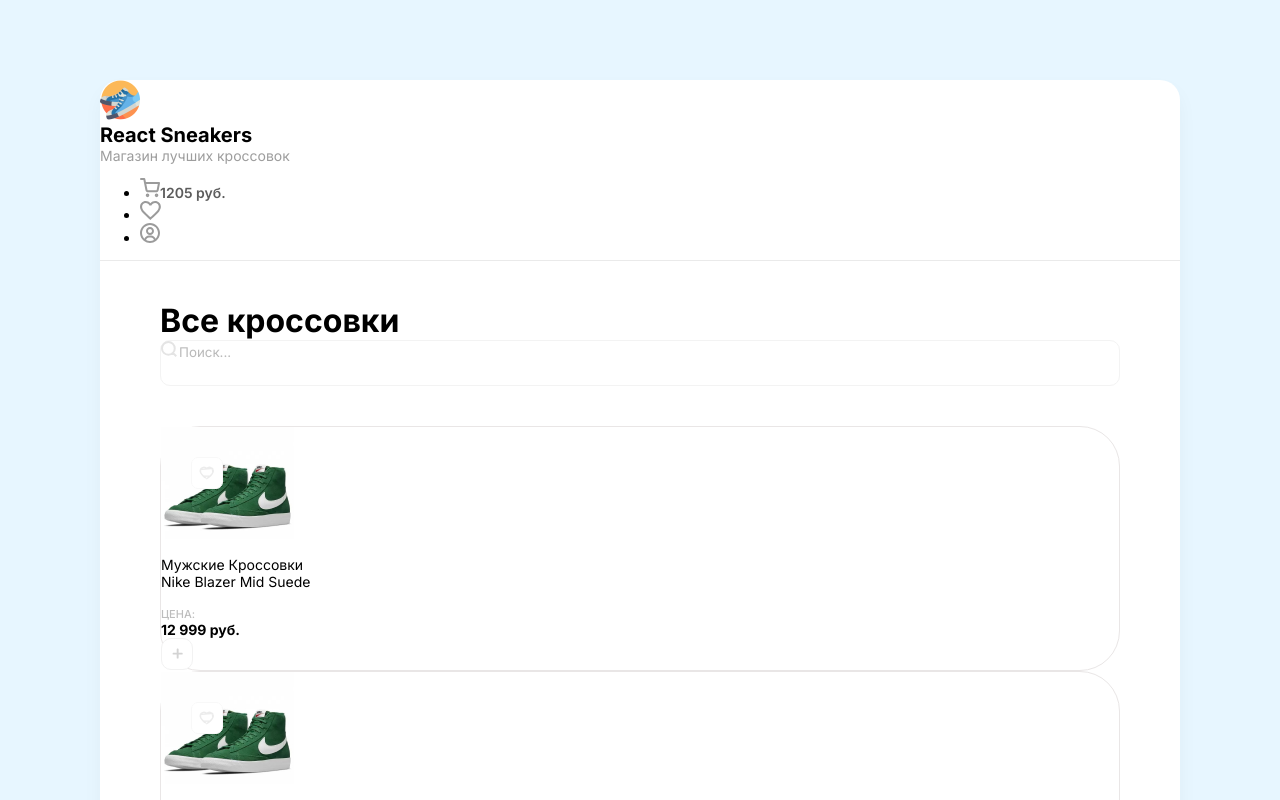
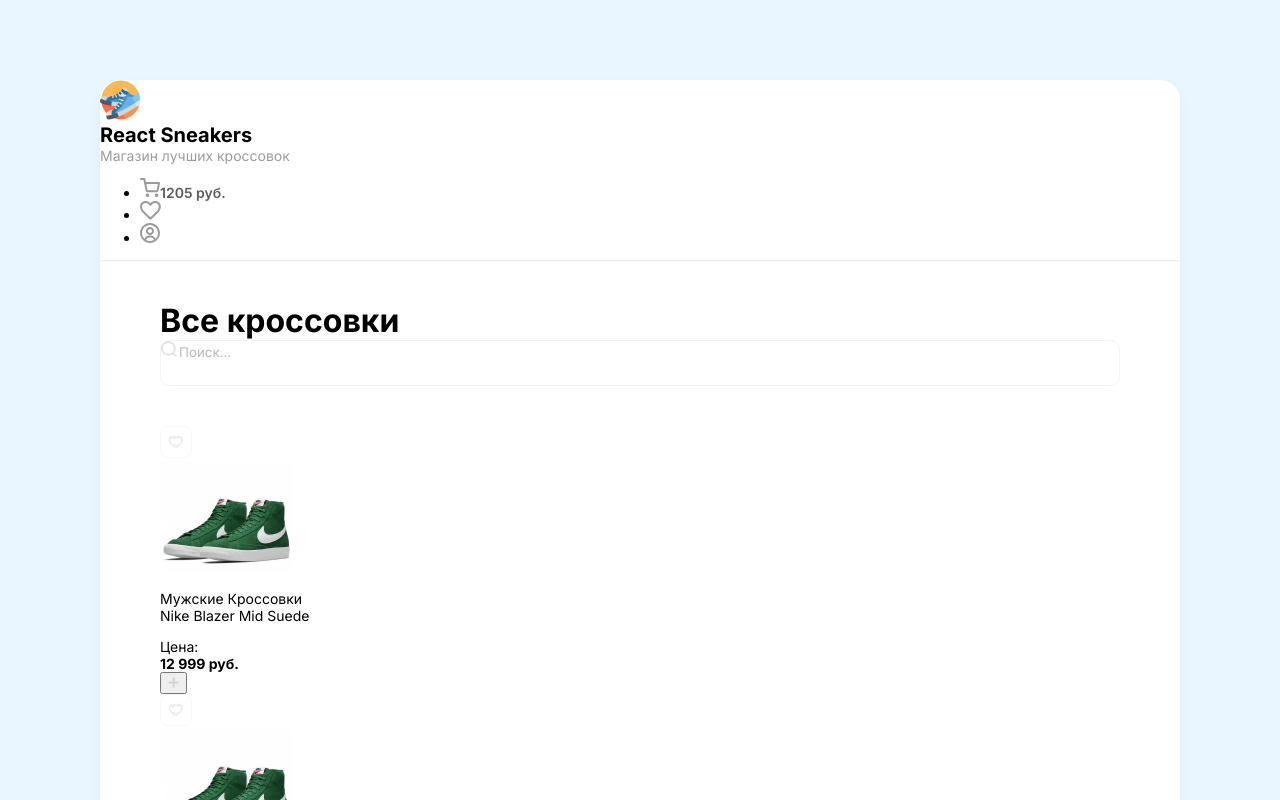
Before and after one commit to Poi1802/react-sneakers, a React (Vite) app: page / in a window 1280 px wide. Shown: the top 800 px of the page. Built offline with nearby package versions, Linux system fonts and the light colour scheme.

Commit message:
Create a React Component(Drawer, Header, Card) and create switch check-btn, favorite

```diff
--- a/src/App.jsx
+++ b/src/App.jsx
@@ -3,13 +3,33 @@
 import Drawer from "./components/Drawer";
 import Header from "./components/Header";
 
+const arr = [
+  {
+    title: "Мужские Кроссовки Nike Blazer Mid Suede",
+    price: 12999,
+    imageUrl: "/img/sneakers/img-1.jpg",
+  },
+  {
+    title: "Мужские Кроссовки Nike Air Max 270",
+    price: 14999,
+    imageUrl: "/img/sneakers/img-2.jpg",
+  },
+  {
+    title: "Мужские Кроссовки Nike Blazer Suede",
+    price: 8499,
+    imageUrl: "/img/sneakers/img-3.jpg",
+  },
+  {
+    title: "Кроссовки Puma X Aka Boku Future Rider",
+    price: 8999,
+    imageUrl: "/img/sneakers/img-4.jpg",
+  },
+];
+
 function App() {
   return (
     <div className="wrapper clear">
-      <div style={{ display: "none" }} className="overlay">
-        <Drawer />
-      </div>
-
+      <Drawer />
       <Header />
       <div className="content">
         <div className="content__header d-flex justify-between">
@@ -20,10 +40,9 @@
           </div>
         </div>
         <div className="cards d-flex flex-wrap">
-          <Card />
-          <Card />
-          <Card />
-          <Card />
+          {arr.map((obj, index) => (
+            <Card key={index} {...obj} />
+          ))}
         </div>
       </div>
     </div>
--- a/src/components/Drawer.jsx
+++ b/src/components/Drawer.jsx
@@ -1,5 +1,6 @@
 const Drawer = () => {
   return (
+    <div style={{ display: "none" }} className="overlay">
       <div className="drawer">
         <h2 className="d-flex justify-between mr-30">
           Корзина{" "}
@@ -24,7 +25,11 @@
               </p>
               <b>12 999 руб.</b>
             </div>
-          <img className="removeBtn" src="/img/delete-cart.svg" alt="Delete" />
+            <img
+              className="removeBtn"
+              src="/img/delete-cart.svg"
+              alt="Delete"
+            />
           </div>
           <div className="card d-flex align-center pt-20 pb-20 mb-20">
             <img
@@ -40,7 +45,11 @@
               </p>
               <b>12 999 руб.</b>
             </div>
-          <img className="removeBtn" src="/img/delete-cart.svg" alt="Delete" />
+            <img
+              className="removeBtn"
+              src="/img/delete-cart.svg"
+              alt="Delete"
+            />
           </div>
           <div className="card d-flex align-center pt-20 pb-20 mb-20">
             <img
@@ -56,7 +65,11 @@
               </p>
               <b>12 999 руб.</b>
             </div>
-          <img className="removeBtn" src="/img/delete-cart.svg" alt="Delete" />
+            <img
+              className="removeBtn"
+              src="/img/delete-cart.svg"
+              alt="Delete"
+            />
           </div>
           <div className="card d-flex align-center pt-20 pb-20 mb-20">
             <img
@@ -72,7 +85,11 @@
               </p>
               <b>12 999 руб.</b>
             </div>
-          <img className="removeBtn" src="/img/delete-cart.svg" alt="Delete" />
+            <img
+              className="removeBtn"
+              src="/img/delete-cart.svg"
+              alt="Delete"
+            />
           </div>
         </div>
         <div className="cartTotalBlock mr-30 ml-30">
@@ -115,6 +132,7 @@
           </button>
         </div>
       </div>
+    </div>
   );
 };
 
--- a/src/index.scss
+++ b/src/index.scss
@@ -72,51 +72,6 @@
     border-radius: 10px;
     min-width: 250px;
     min-height: 44px;
-  }
-}
-
-.cards {
-  .card:not(:last-child) {
-    margin-right: auto;
-  }
-  .card {
-    border: 1px solid #e9e6e6;
-    border-radius: 40px;
-    min-width: 210px;
-    position: relative;
-    transition: 0.2s;
-
-    &:hover {
-      box-shadow: 0 14px 30px rgba(0, 0, 0, 0.05);
-      transform: translateY(-5px);
-    }
-
-    .favorite {
-      position: absolute;
-      left: 30px;
-      top: 30px;
-      cursor: pointer;
-    }
-    button {
-      height: 32px;
-      width: 32px;
-      background-color: #ffffff;
-      border: 1px solid #f2f2f2;
-      border-radius: 10px;
-      cursor: pointer;
-    }
-    span {
-      text-transform: uppercase;
-      font-weight: 500;
-      font-size: 11px;
-      line-height: 13px;
-      color: #bdbdbd;
-    }
-    b {
-      font-weight: 700;
-      font-size: 14px;
-      line-height: 17px;
-    }
   }
 }
 
--- a/src/main.jsx
+++ b/src/main.jsx
@@ -5,8 +5,4 @@
 import "./index.scss";
 import "macro-css";
 
-ReactDOM.createRoot(document.getElementById("root")).render(
-  <React.StrictMode>
-    <App />
-  </React.StrictMode>
-);
+ReactDOM.createRoot(document.getElementById("root")).render(<App />);
```
Lines whose indentation alone changed are shown as unchanged.
